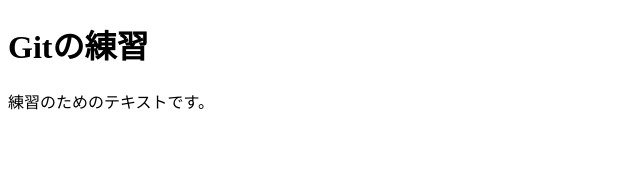
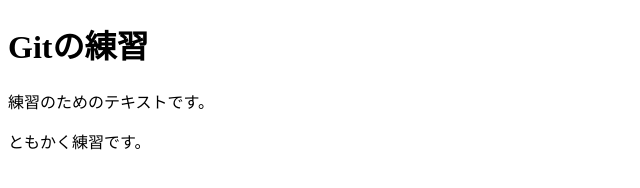
Before and after one commit to webuchiya/web-practice, a plain HTML site: page index.html in a window 1280 px wide. Shown: the whole page, without its empty margins (0-640 px from the left). Drawn offline with Linux system fonts and the light colour scheme.

Commit message:
ｐタグを追加しました

```diff
--- a/index.html
+++ b/index.html
@@ -8,5 +8,6 @@
 <body>
   <h1>Gitの練習</h1>
   <p>練習のためのテキストです。</p>
+  <p>ともかく練習です。</p>
 </body>
 </html>
```
